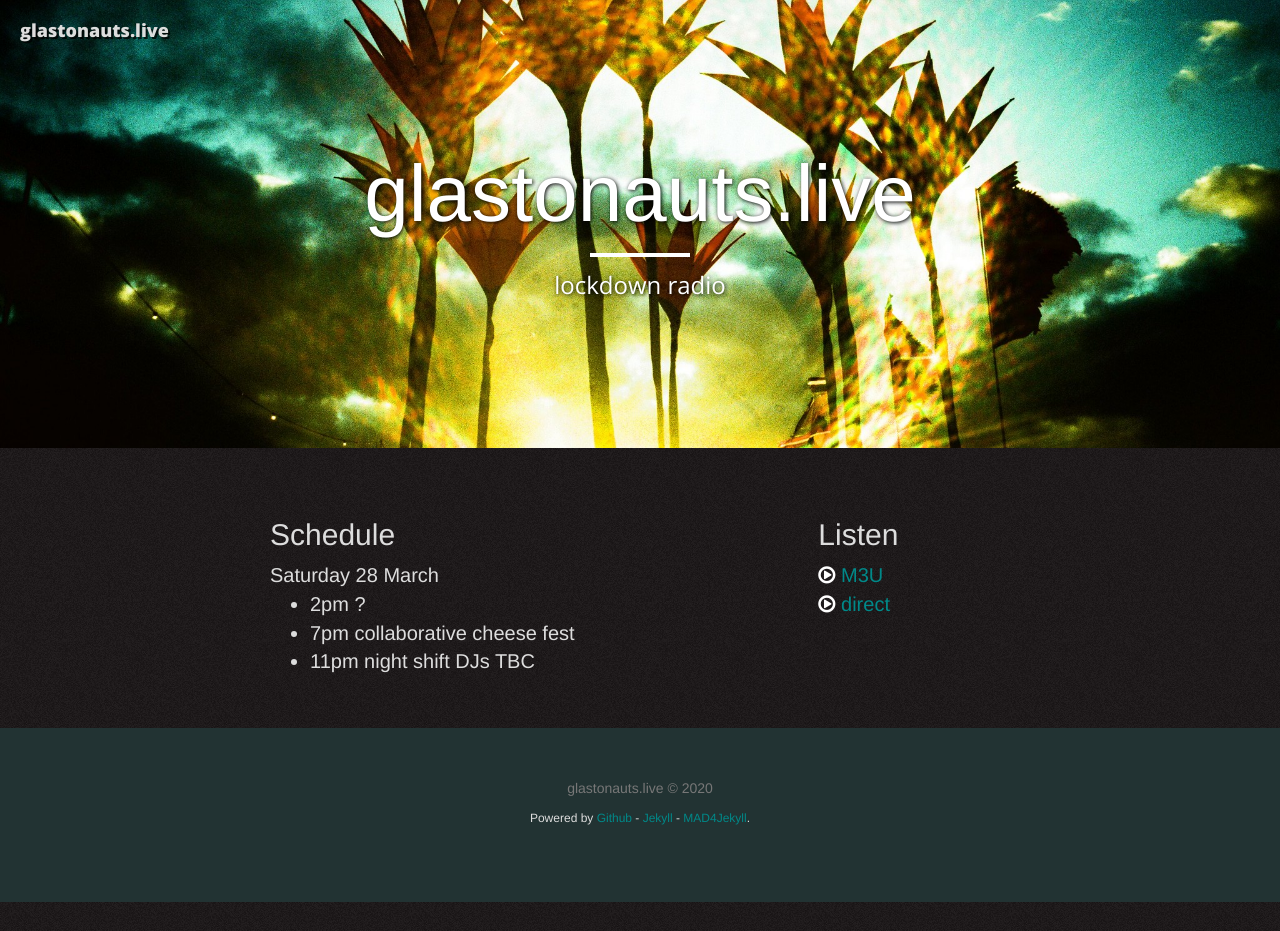
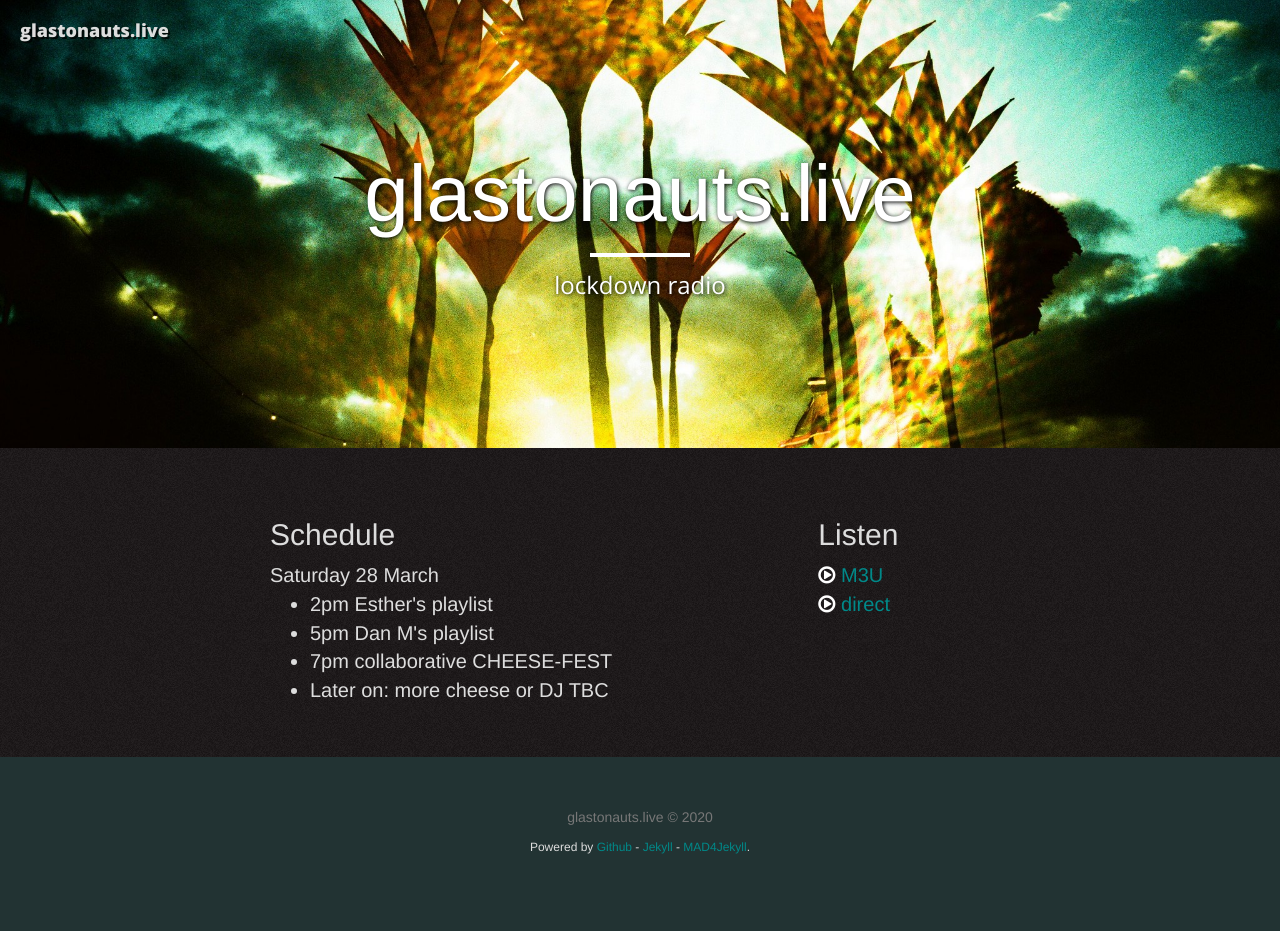
Before and after one commit to bobular/glastonauts.live, a Jekyll site: the page built from pages/index.html, in a window 1280 px wide and 931 px high. Built offline with Jekyll 4.4.1, drawn with Linux system fonts in a browser that asks for light colours; nearby versions of some CDN libraries.

Commit message:
sat schedule

```diff
--- a/pages/index.html
+++ b/pages/index.html
@@ -36,9 +36,10 @@ permalink: ./index.html
 
 	  Saturday 28 March
 	  <ul>
-	    <li>2pm ? </li>
-	    <li>7pm collaborative cheese fest</li>
-	    <li>11pm night shift DJs TBC</li>
+	    <li>2pm Esther's playlist</li>
+	    <li>5pm Dan M's playlist</li>
+	    <li>7pm collaborative CHEESE-FEST</li>
+	    <li>Later on: more cheese or DJ TBC</li>
 	  </ul>
 
         </div>
```
